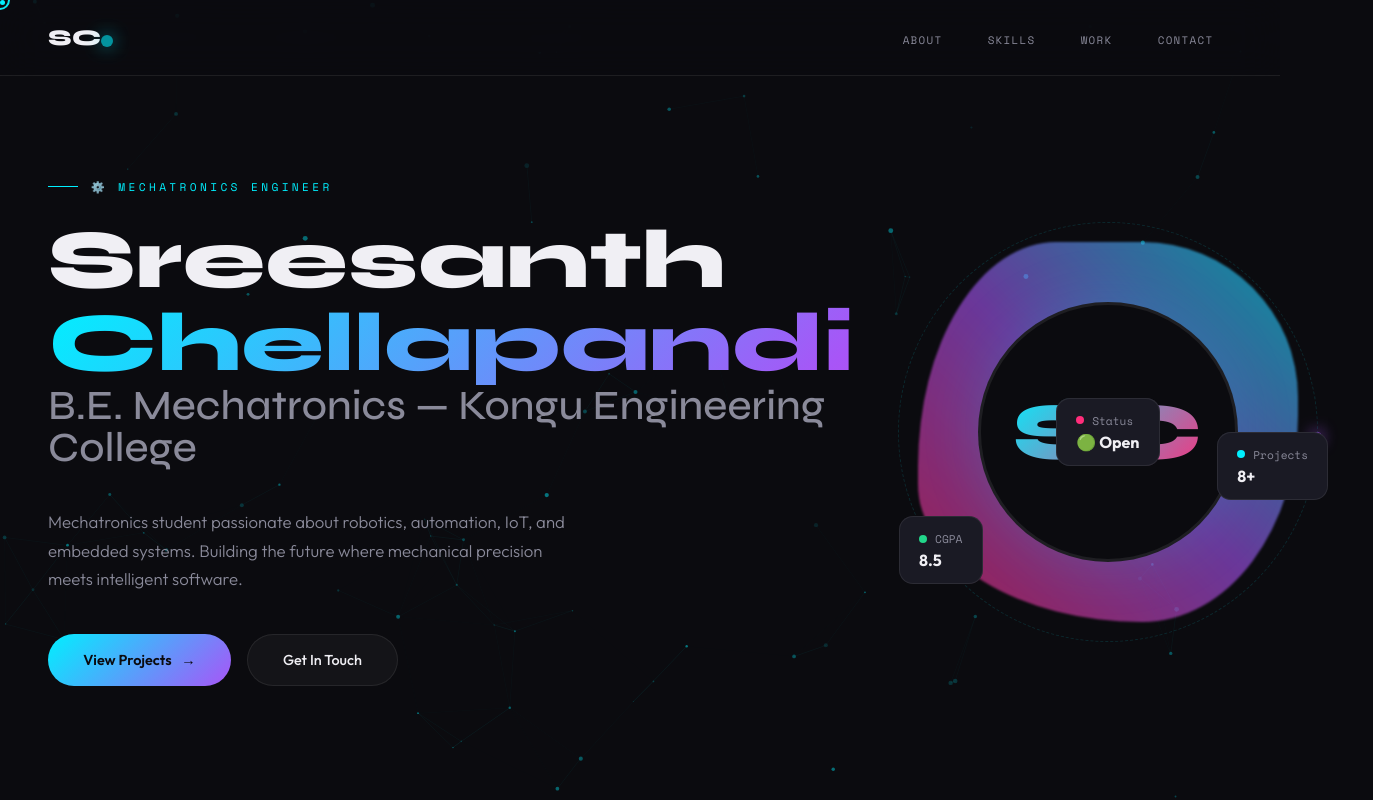
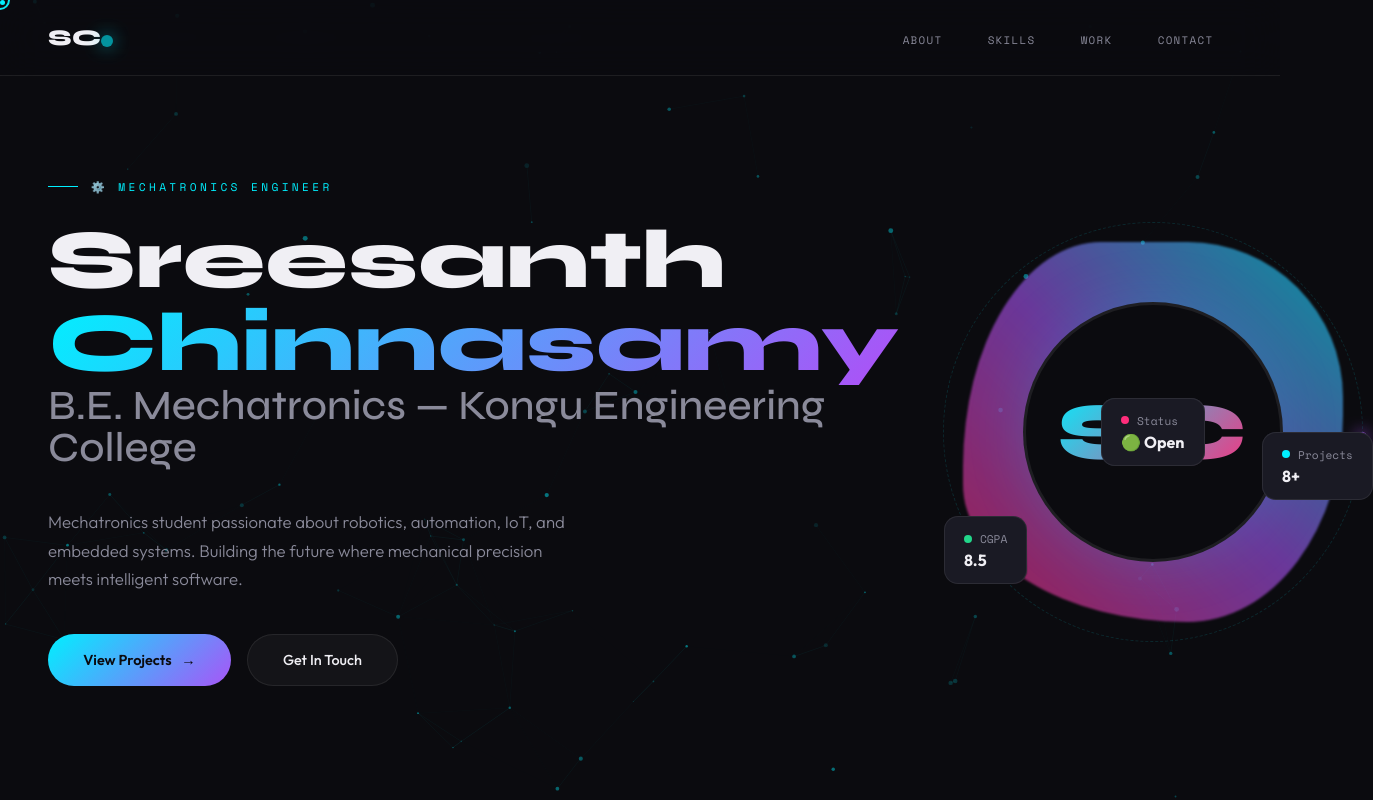
Before and after one commit to pachai-webchirpy/portfolio, a website: page index.html in a window 1280 px wide. Shown: the top 800 px of the page, 1373 px wide, since content can reach past the window. Drawn offline with nearby package versions, Linux system fonts and the light colour scheme.

Commit message:
Update name from 'Chellapandi' to 'Chinnasamy'

```diff
--- a/index.html
+++ b/index.html
@@ -594,7 +594,7 @@
       <div class="hero-tag">⚙️ Mechatronics Engineer</div>
       <h1 class="hero-title">
         <span class="line"><span>Sreesanth</span></span>
-        <span class="line"><span class="gradient-text glitch" data-text="Chellapandi">Chellapandi</span></span>
+        <span class="line"><span class="gradient-text glitch" data-text="Chinnasamy">Chinnasamy</span></span>
         <span class="line"><span style="font-size:0.5em;font-weight:500;color:var(--gray);">B.E. Mechatronics — Kongu Engineering College</span></span>
       </h1>
       <p class="hero-desc">Mechatronics student passionate about robotics, automation, IoT, and embedded systems. Building the future where mechanical precision meets intelligent software.</p>
```
